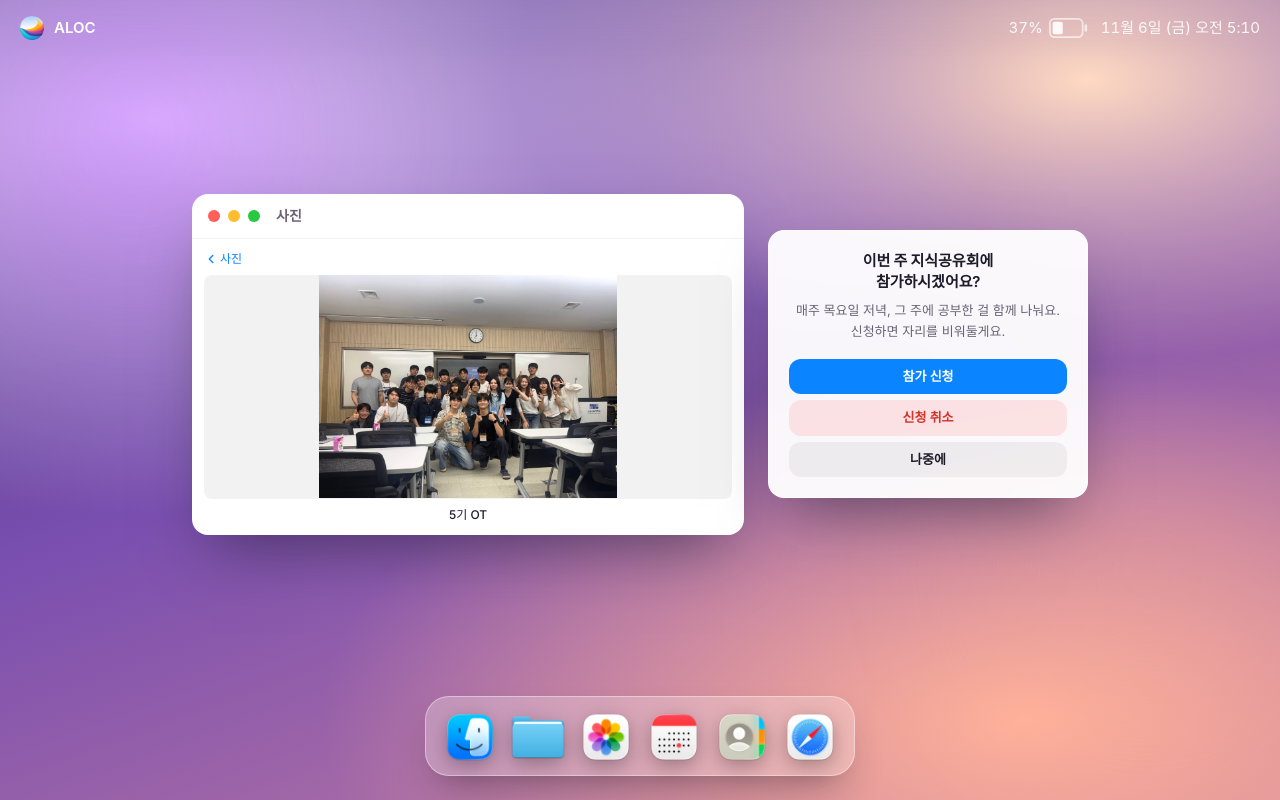
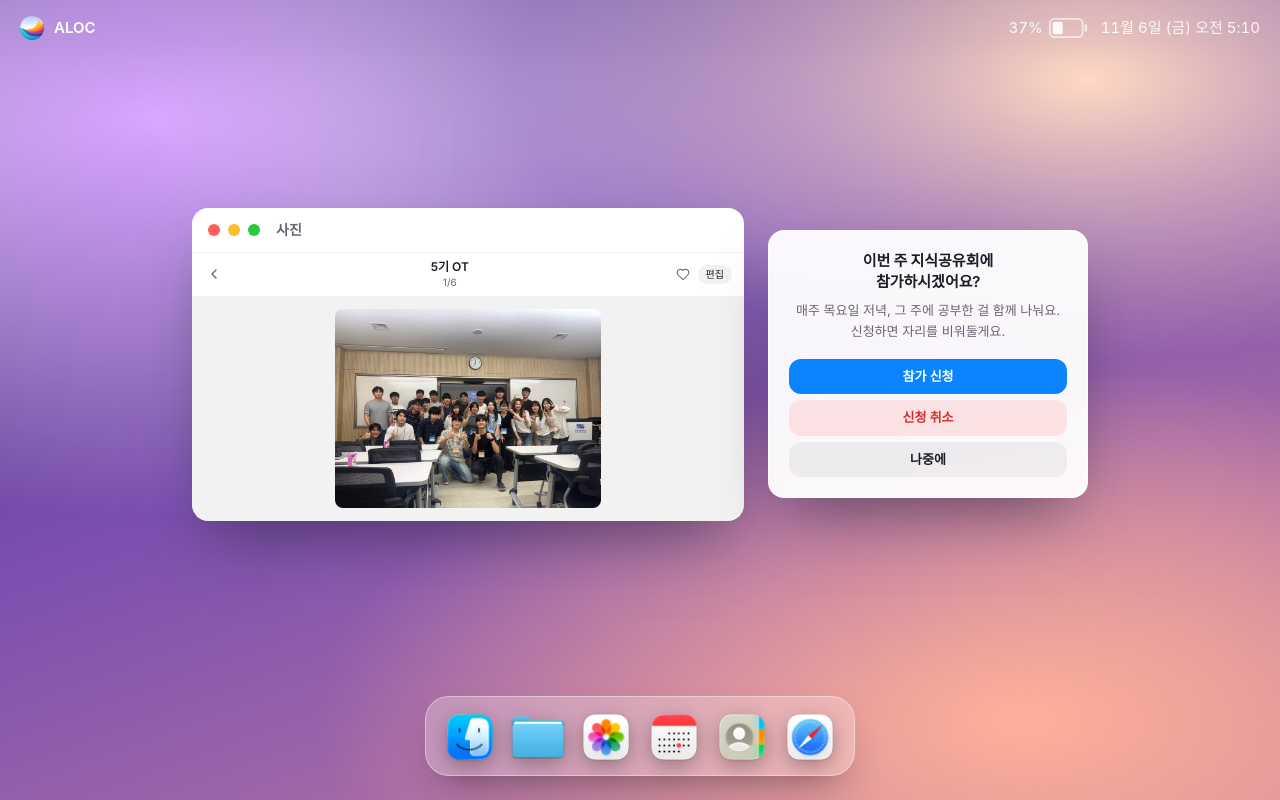
Before and after one commit to ALOC-dev/aloc-homepage-v2, a React (Vite) app in the folder apps/web/: page / in a window 1280 px wide. Both pictures are taken after a click on the element "5기 OT". Built offline with nearby package versions, Linux system fonts and the light colour scheme.

Commit message:
사진 상세 보기를 iOS/macOS 사진 앱 스타일 툴바(줌, 정보, 공유, 하트, 자르기, 보정, 편집)로 개선

```diff
--- a/apps/web/src/components/PhotoWindow.tsx
+++ b/apps/web/src/components/PhotoWindow.tsx
@@ -1,4 +1,4 @@
-import { ChevronLeft } from 'lucide-react'
+import { ChevronLeft, Heart } from 'lucide-react'
 import { type PointerEvent as ReactPointerEvent, useRef, useState } from 'react'
 import dinner1 from '../assets/photos/dinner-1.jpg'
 import dinner2 from '../assets/photos/dinner-2.jpg'
@@ -124,17 +124,35 @@ export default function PhotoWindow() {
 
       {!collapsed &&
         (selectedPhoto ? (
-          <div className='flex flex-col p-3'>
-            <button
-              type='button'
-              onClick={() => setSelectedPhotoId(null)}
-              className='mb-2 flex w-fit items-center gap-0.5 text-xs font-medium text-[#0A84FF] hover:underline'
-            >
-              <ChevronLeft className='h-3.5 w-3.5' strokeWidth={2.25} />
-              사진
-            </button>
+          <div className='flex flex-col'>
+            <div className='flex items-center gap-2 border-b border-black/5 px-3 py-1.5'>
+              <button
+                type='button'
+                onClick={() => setSelectedPhotoId(null)}
+                className='rounded-md p-0.5 text-muted hover:bg-black/5'
+                aria-label='뒤로'
+              >
+                <ChevronLeft className='h-4 w-4' strokeWidth={2} />
+              </button>
+              <div className='min-w-0 flex-1 text-center'>
+                <p className='truncate text-xs font-semibold text-ink'>
+                  {selectedPhoto.caption}
+                </p>
+                <p className='truncate text-[10px] text-muted'>
+                  {PHOTOS.findIndex((p) => p.id === selectedPhoto.id) + 1}/
+                  {PHOTOS.length}
+                </p>
+              </div>
+              <Heart className='h-3.5 w-3.5 text-muted' strokeWidth={1.75} />
+              <button
+                type='button'
+                className='rounded-full bg-black/5 px-2 py-0.5 text-[10px] font-medium text-ink hover:bg-black/10'
+              >
+                편집
+              </button>
+            </div>
             <div
-              className={`flex items-center justify-center overflow-hidden rounded-lg bg-black/5 transition-[height] duration-300 ease-out ${
+              className={`flex items-center justify-center overflow-hidden bg-black/5 p-3 transition-[height] duration-300 ease-out ${
                 maximized ? 'h-80' : 'h-56'
               }`}
             >
@@ -142,12 +160,9 @@ export default function PhotoWindow() {
                 src={selectedPhoto.src}
                 alt={selectedPhoto.caption}
                 draggable={false}
-                className='max-h-full max-w-full object-contain'
+                className='max-h-full max-w-full rounded-lg object-contain'
               />
             </div>
-            <p className='mt-2 text-center text-xs font-medium text-ink'>
-              {selectedPhoto.caption}
-            </p>
           </div>
         ) : (
           <div
--- a/apps/web/src/components/PhotosAppWindow.tsx
+++ b/apps/web/src/components/PhotosAppWindow.tsx
@@ -2,14 +2,17 @@ import {
   ChevronLeft,
   Clock,
   Copy,
+  Crop,
   Heart,
   Image as ImageIcon,
   Images,
   Info,
   Map as MapIcon,
   MessageCircle,
+  Minus,
   PanelLeft,
   PenLine,
+  Plus,
   Receipt,
   Search,
   Share,
@@ -18,6 +21,7 @@ import {
   Trash2,
   User,
   Video,
+  Wand2,
   type LucideIcon,
 } from 'lucide-react'
 import { useState } from 'react'
@@ -195,18 +199,57 @@ export default function PhotosAppWindow({
           </nav>
         )}
 
-        <div className='flex min-h-0 flex-1 flex-col overflow-y-auto p-5'>
+        <div className='flex min-h-0 flex-1 flex-col overflow-y-auto'>
           {selectedPhoto ? (
             <div className='flex min-h-0 flex-1 flex-col'>
-              <button
-                type='button'
-                onClick={() => setSelectedPhotoId(null)}
-                className='mb-3 flex w-fit items-center gap-0.5 text-sm font-medium text-[#0A84FF] hover:underline'
-              >
-                <ChevronLeft className='h-4 w-4' strokeWidth={2.25} />
-                모든 사진
-              </button>
-              <div className='flex min-h-0 flex-1 items-center justify-center'>
+              <div className='flex items-center gap-3 border-b border-black/5 px-4 py-2'>
+                <button
+                  type='button'
+                  onClick={() => setSelectedPhotoId(null)}
+                  className='rounded-md p-1 text-muted hover:bg-black/5'
+                  aria-label='뒤로'
+                >
+                  <ChevronLeft className='h-5 w-5' strokeWidth={2} />
+                </button>
+
+                <div className='hidden items-center gap-1.5 text-muted sm:flex'>
+                  <Minus className='h-3.5 w-3.5' strokeWidth={2} />
+                  <input
+                    type='range'
+                    defaultValue={50}
+                    readOnly
+                    className='h-1 w-20 accent-[#0A84FF]'
+                  />
+                  <Plus className='h-3.5 w-3.5' strokeWidth={2} />
+                </div>
+
+                <div className='min-w-0 flex-1 text-center'>
+                  <p className='truncate text-sm font-semibold text-ink'>
+                    {selectedPhoto.caption}
+                  </p>
+                  <p className='truncate text-[11px] text-muted'>
+                    {PHOTOS.findIndex((p) => p.id === selectedPhoto.id) + 1}/
+                    {PHOTOS.length}
+                  </p>
+                </div>
+
+                <div className='hidden items-center gap-3 text-muted md:flex'>
+                  <Info className='h-4 w-4' strokeWidth={1.75} />
+                  <Share className='h-4 w-4' strokeWidth={1.75} />
+                  <Heart className='h-4 w-4' strokeWidth={1.75} />
+                  <Crop className='h-4 w-4' strokeWidth={1.75} />
+                  <Wand2 className='h-4 w-4' strokeWidth={1.75} />
+                </div>
+
+                <button
+                  type='button'
+                  className='rounded-full bg-black/5 px-3 py-1 text-xs font-medium text-ink hover:bg-black/10'
+                >
+                  편집
+                </button>
+              </div>
+
+              <div className='flex min-h-0 flex-1 items-center justify-center bg-black/[0.03] p-5'>
                 <img
                   src={selectedPhoto.src}
                   alt={selectedPhoto.caption}
@@ -214,12 +257,9 @@ export default function PhotosAppWindow({
                   className='max-h-full max-w-full rounded-lg object-contain shadow-[0_20px_40px_-12px_rgba(28,27,41,0.4)]'
                 />
               </div>
-              <p className='mt-3 text-center text-sm font-medium text-ink'>
-                {selectedPhoto.caption}
-              </p>
             </div>
           ) : (
-            <>
+            <div className='p-5'>
               <p className='mb-3 text-sm font-semibold text-ink'>모든 사진</p>
               <div className='grid grid-cols-[repeat(auto-fill,minmax(120px,1fr))] gap-2'>
                 {PHOTOS.map((photo) => (
@@ -244,7 +284,7 @@ export default function PhotosAppWindow({
                   </figure>
                 ))}
               </div>
-            </>
+            </div>
           )}
         </div>
       </div>
```
